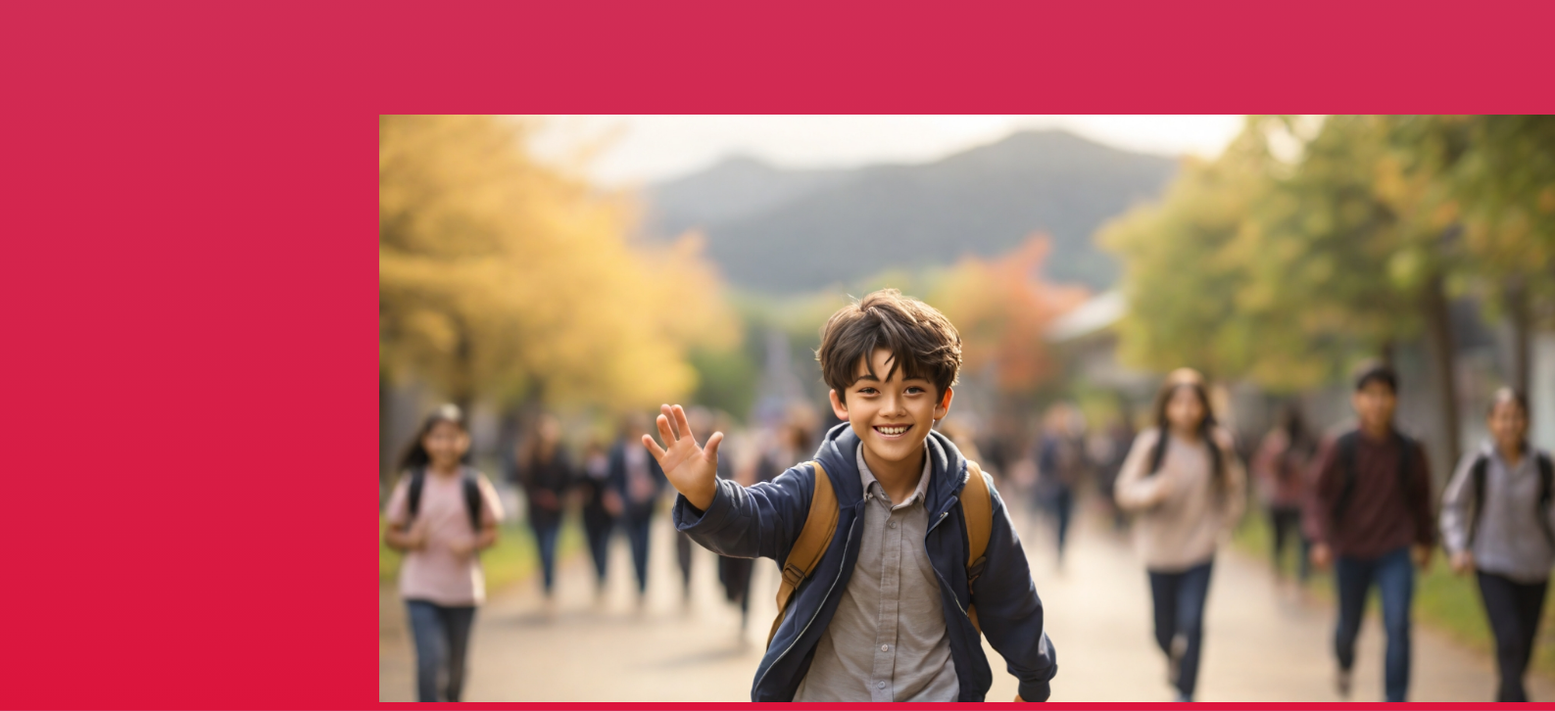
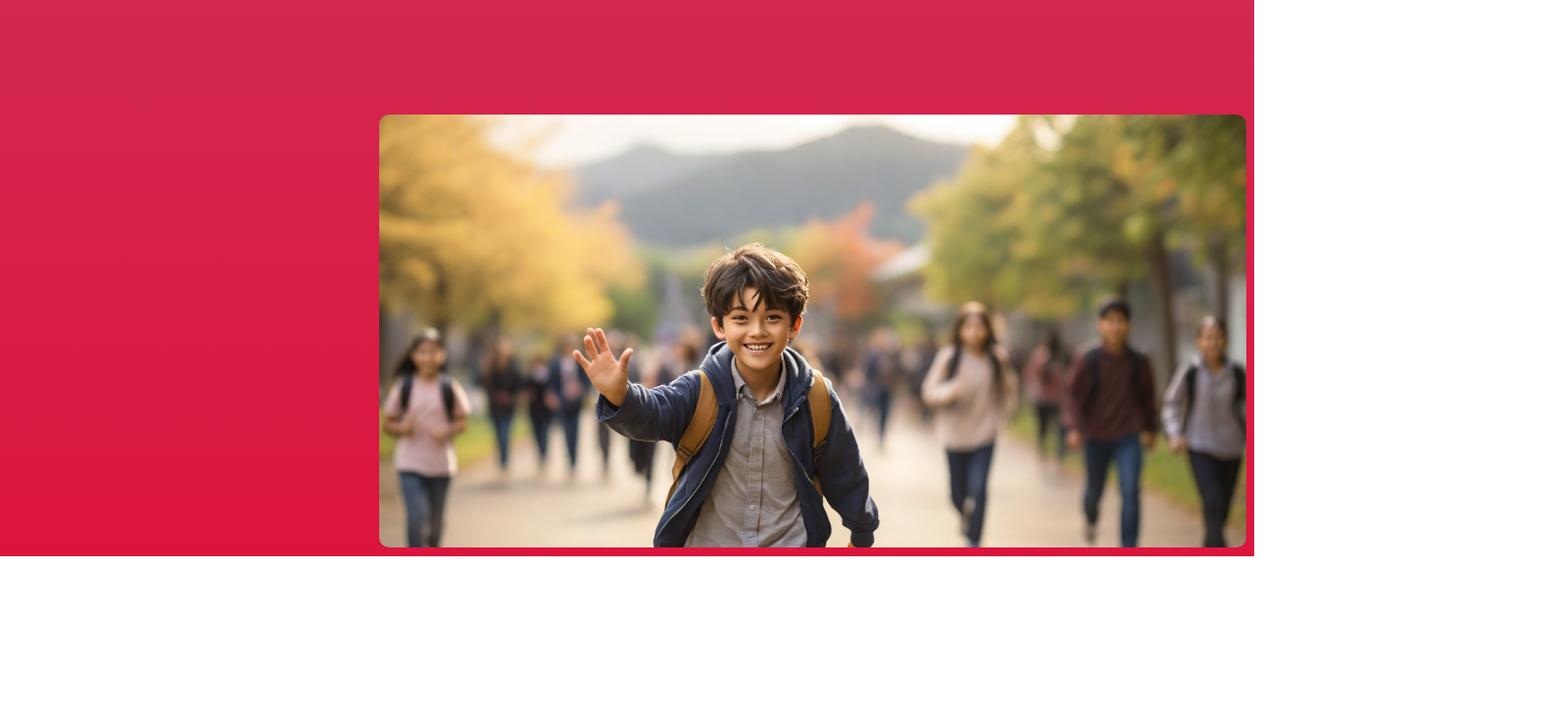
Before and after one commit to crimsonKn1ght/pages-by-me, a plain HTML site: page index.html in a window 1280 px wide. Shown: the part 4695-5421 px from the top of the page at 98% size, 1587 px wide, since content can reach past the window. After the commit the page ends 5263 px from the top, so only its background shows below. Drawn offline with Linux system fonts and the light colour scheme; a web font is replaced by a local one.

Commit message:
Update styles.css

```diff
--- a/css/styles.css
+++ b/css/styles.css
@@ -93,14 +93,13 @@ p {
     align-items: center;
 }
 
-.pic {
+.pic, #farewell {
     margin: 30px;
     border-radius: 10px;
 }
 
 #farewell {
-    background-size: cover;
-    width: 1200px;
+    width: 100%;
     margin: 100px 0 0 0 ;
 }
 
```
